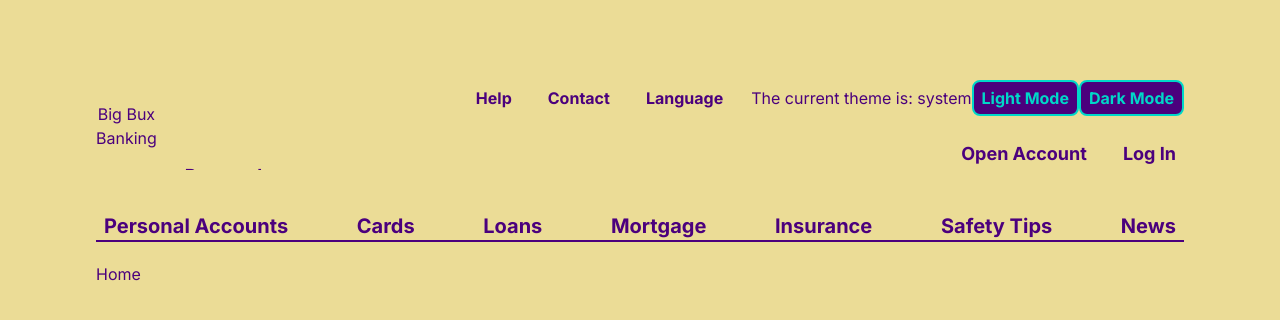
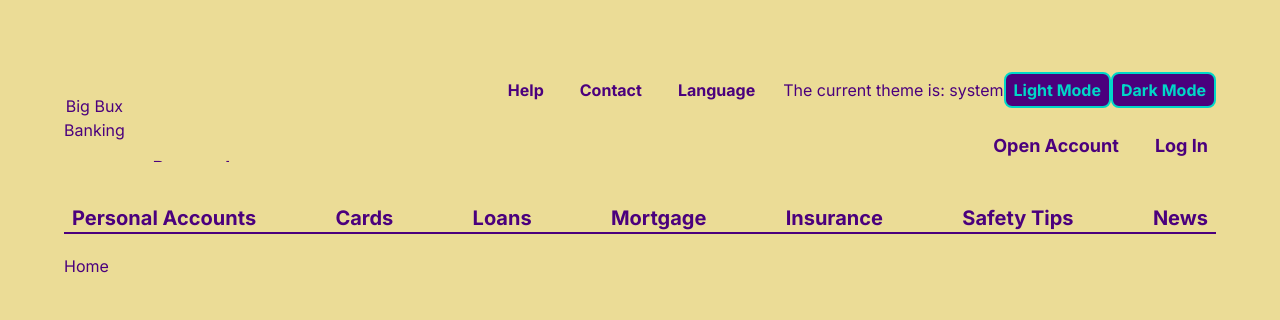
Before and after one commit to gizinski-jacek/banking-app, a Next.js app: page / in a window 1280 px wide. Shown: the top 320 px of the page. Built offline with nearby package versions, Linux system fonts and the light colour scheme.

Commit message:
Adjusting gap and padding classes.

```diff
--- a/app/layout.tsx
+++ b/app/layout.tsx
@@ -17,7 +17,7 @@ export default function RootLayout({
 	return (
 		<html lang='en'>
 			<body className={inter.className}>
-				<main className='flex flex-col min-h-screen py-2 px-5 md:py-5 md:px-12 xl:py-10 xl:px-24'>
+				<main className='flex flex-col gap-5 min-h-screen p-2 md:py-4 md:px-8 xl:py-8 xl:px-16'>
 					<Providers>{children}</Providers>
 				</main>
 			</body>
```
